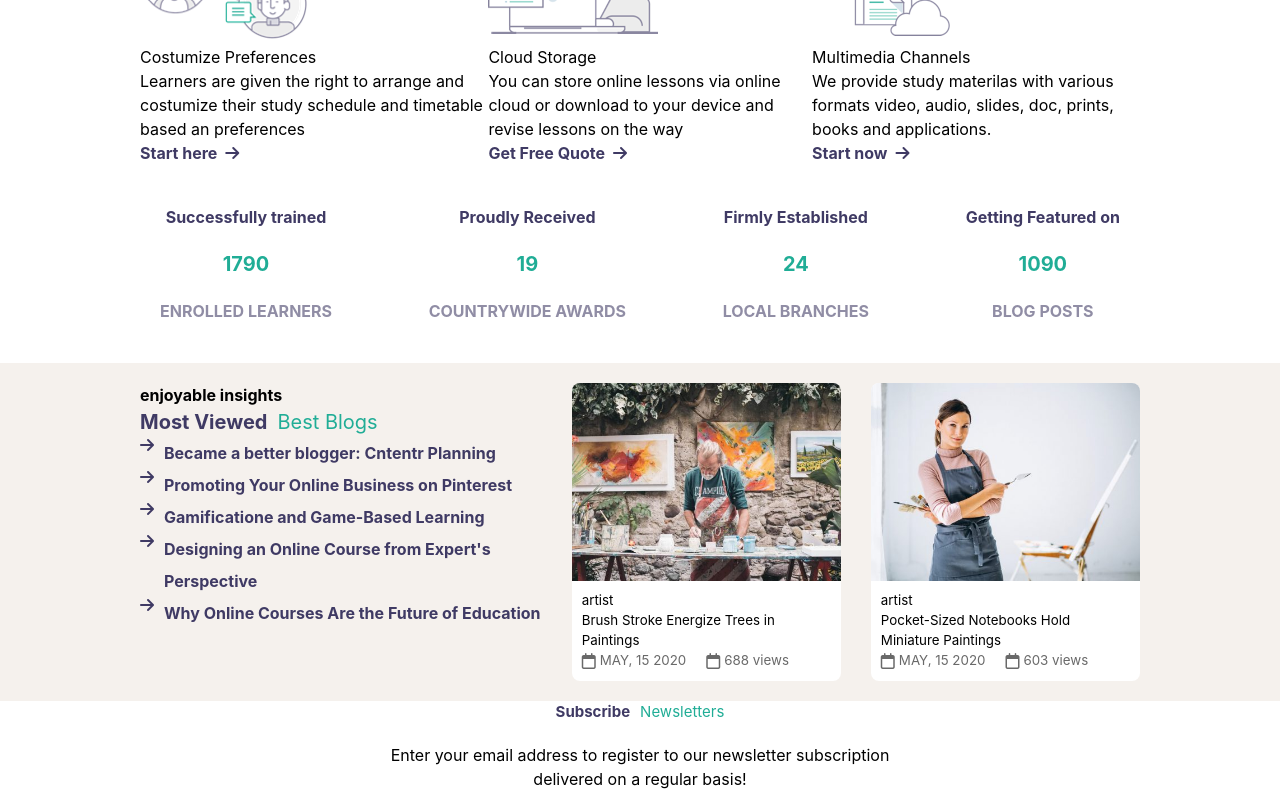
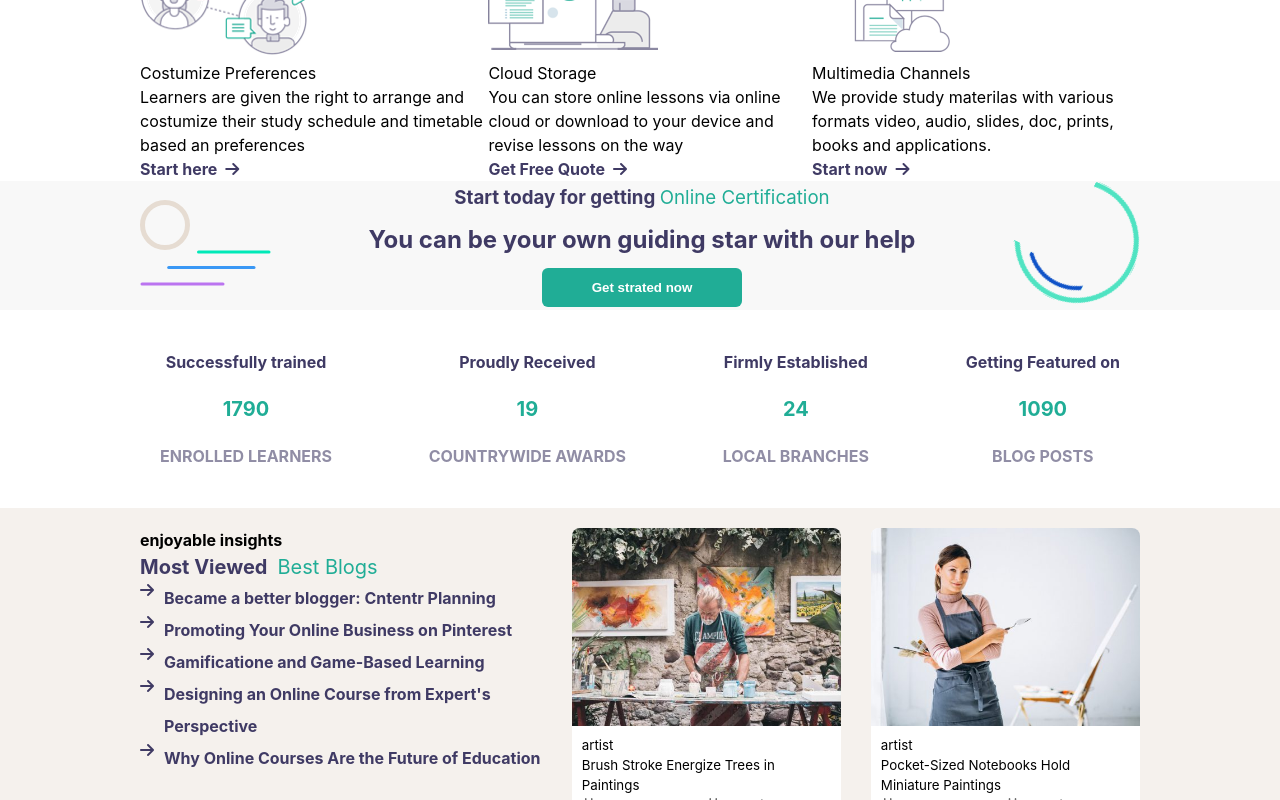
Before and after one commit to GianMarcoPimentel/proj-html-vuejs, a Vue app: page / in a window 1280 px wide. Shown: the part 1430-2230 px from the top of the page. Built offline with nearby package versions, Linux system fonts and the light colour scheme.

Commit message:
Impostzione AppStart

```diff
--- a/src/App.vue
+++ b/src/App.vue
@@ -7,6 +7,8 @@ import AppCourses from './components/AppCourses.vue'
 import AppTutoring from './components/AppTutoring.vue'
 
 import AppStatistics from './components/AppStatistics.vue'
+
+import AppStart from './components/AppStart.vue'
 
 import AppBlog from './components/AppBlog.vue'
 
@@ -22,6 +24,7 @@ export default {
     AppHeader,
     AppCourses,
     AppTutoring,
+    AppStart,
     AppStatistics,
     AppBlog,
     AppSubscribe,
@@ -35,6 +38,7 @@ export default {
   <AppHeader></AppHeader>
   <AppCourses></AppCourses>
   <AppTutoring></AppTutoring>
+  <AppStart></AppStart>
   <AppStatistics></AppStatistics>
   <AppBlog></AppBlog>
   <AppSubscribe></AppSubscribe>
--- a/src/components/AppNav.vue
+++ b/src/components/AppNav.vue
@@ -29,10 +29,7 @@ export default {
 
         <nav>
             <div class="logo">
-
-            <span class="logo-bold">Max</span>
-            <span>Coach</span>
-
+                <img src="/public/images/dark-logo.png" alt="">
             </div>
 
             <div class="links">
@@ -42,6 +39,8 @@ export default {
                     {{ link }}
                 </li>
                 </ul>
+
+
 
                 <input type="text" placeholder="Search">
 
@@ -59,6 +58,8 @@ export default {
 
 */
 nav{
+    height: 60px;
+
     display: flex;
     justify-content: space-between;
     align-items: center;
@@ -67,6 +68,7 @@ nav{
     color: #696969;
 
     .logo{
+        height: 20px;
         display: flex;
 
         color: #3f3a64;
--- /dev/null
+++ b/src/components/AppStart.vue
@@ -0,0 +1,75 @@
+<script>
+export default{
+    name:'AppStart',
+
+}
+</script>
+
+<template>
+<div class="appstart">
+
+
+    <div class="container">
+        <div class="started-now">
+            <div>
+                <div class="circle">
+
+                </div>
+                <img src="/public/images/maxcoach-shape-01.png" alt="">
+
+            </div>
+
+            <div class="start">
+                <h3>Start today for getting <span>Online Certification</span></h3>
+                <h2>You can be your own guiding star with our help</h2>
+                <button>
+                    Get strated now
+                </button>
+            </div>
+            <div>
+                <img src="/public/images/maxcoach-shape-02.png" alt="">
+            </div>
+        </div>
+    </div>
+</div>
+</template>
+
+<style>
+.appstart{
+    background-color: #f8f8f8;
+}
+.started-now{
+    display: flex;
+    justify-content: space-between;
+    align-items: center;
+    .circle{
+        width: 50px;
+        height: 50px;
+        border: 5px solid #E6DCD2;
+        border-radius: 50%;
+    }
+    .start{
+        display: flex;
+        flex-flow: column;
+        align-items: center;
+        gap: 10px;
+
+        color: #3f3a64;
+        font-weight: bold;
+
+        span{
+            color: #20ad96;
+            font-weight: normal;
+        }
+        button{
+            border: none;
+            border-radius: 6px;
+            background-color: #20ad96;
+            color:white;
+            font-weight: bold;
+            padding: 12px 50px;
+        }
+
+    }
+}
+</style>
```
